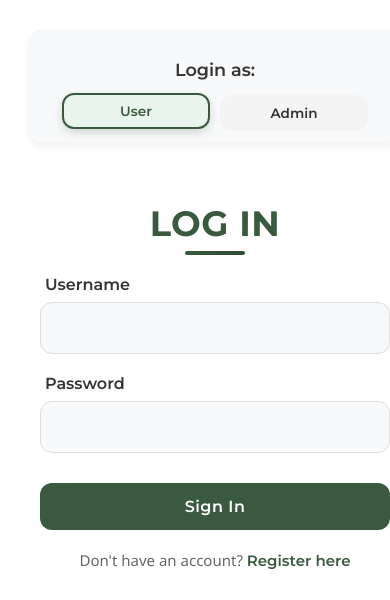
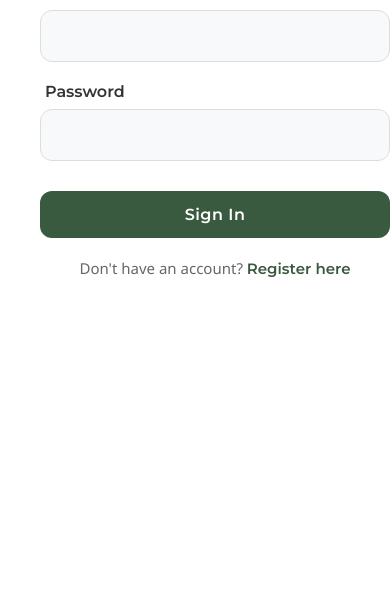
Before and after one commit to Jhaykeeh/CSIT327-G2-MyRelief, a Django app: page / in a window 390 px wide. Shown: the part 484-1084 px from the top of the page. After the commit the page ends 761 px from the top, so only its background shows below. Run offline with Django 5.2, Linux system fonts and the light colour scheme.

Commit message:
Removed role selector from login page

```diff
--- a/register/templates/login.html
+++ b/register/templates/login.html
@@ -6,7 +6,6 @@
   <title>MyRelief Login</title>
   <link href="https://fonts.googleapis.com/css2?family=Raleway:wght@400;500;600;700;800&family=Montserrat:wght@400;500;600;700;800&display=swap" rel="stylesheet">
   <style>
-    /* --- Body Styling --- */
     body {
       margin: 0;
       padding: 0;
@@ -18,7 +17,6 @@
       font-family: 'Segoe UI', Tahoma, Geneva, Verdana, sans-serif;
     }
 
-    /* --- Full Split Layout --- */
     .login-container {
       display: flex;
       width: 100%;
@@ -26,7 +24,6 @@
       overflow: hidden;
     }
 
-    /* LEFT SIDE */
     .left-side {
       flex: 1;
       background-image: url('https://t4.ftcdn.net/jpg/04/80/07/21/360_F_480072179_z17gw2gvY8AJfAnzIlT37YCrX8ehdjpJ.jpg');
@@ -62,9 +59,6 @@
       text-shadow: 2px 2px 8px rgba(0, 0, 0, 0.7);
     }
 
-
-
-    /* RIGHT SIDE */
     .right-side {
       flex: 1;
       padding: 50px;
@@ -76,13 +70,12 @@
       text-align: center;
     }
 
-    /* Heading with custom font */
     .right-side h2 {
       font-size: 2.8rem;
       font-family: 'Montserrat', sans-serif;
       font-weight: 700;
       margin-bottom: 30px;
-      color: #3A5A40; /* Dark Green */
+      color: #3A5A40;
       letter-spacing: 0.5px;
       text-transform: uppercase;
       position: relative;
@@ -100,72 +93,6 @@
       border-radius: 2px;
     }
 
-    /* Role Selector Section - Made more compact */
-    .role-select {
-      width: 70%;
-      max-width: 350px;
-      margin-bottom: 30px;
-      padding: 12px;
-      background: #f8f9fa;
-      border-radius: 15px;
-      text-align: center;
-      box-shadow: 0 4px 6px rgba(0, 0, 0, 0.05);
-    }
-
-    .role-select h3 {
-      font-size: 1.1rem;
-      font-family: 'Montserrat', sans-serif;
-      font-weight: 600;
-      margin-bottom: 15px;
-      color: #333;
-    }
-
-    .role-options {
-      display: flex;
-      justify-content: center;
-      gap: 10px;
-    }
-
-    .role-option {
-      flex: 1;
-      max-width: 120px;
-      padding: 10px 15px;
-      background: #f4f4f4;
-      border-radius: 12px;
-      text-align: center;
-      cursor: pointer;
-      font-weight: 600;
-      transition: all 0.3s ease;
-      opacity: 0.8;
-      border: 2px solid transparent;
-      font-size: 0.9rem;
-      font-family: 'Montserrat', sans-serif;
-    }
-
-    .role-option.selected {
-      border-color: #3A5A40;
-      background-color: #e9f5ec;
-      color: #3A5A40;
-      opacity: 1;
-      transform: translateY(-2px);
-      box-shadow: 0 4px 8px rgba(58, 90, 64, 0.2);
-    }
-
-    .role-option.admin-selected {
-      border-color: #007bff;
-      background-color: #cce5ff;
-      color: #007bff;
-      opacity: 1;
-      transform: translateY(-2px);
-      box-shadow: 0 4px 8px rgba(0, 123, 255, 0.2);
-    }
-
-    .role-option:hover {
-      background: #f0f0f0;
-      transform: translateY(-1px);
-    }
-
-    /* Form Styling */
     .login-form {
       width: 70%;
       max-width: 350px;
@@ -205,7 +132,6 @@
       box-shadow: 0 0 0 3px rgba(58, 90, 64, 0.1);
     }
 
-    /* Sign In Button Styling */
     .btn {
       width: 100%;
       padding: 14px;
@@ -226,10 +152,6 @@
       background-color: #2C4A32;
       transform: translateY(-2px);
       box-shadow: 0 6px 12px rgba(44, 74, 50, 0.2);
-    }
-
-    .btn:active {
-      transform: translateY(0);
     }
 
     .signup-link {
@@ -265,7 +187,6 @@
       font-family: 'Segoe UI', Tahoma, Geneva, Verdana, sans-serif;
     }
 
-    /* Responsive adjustments */
     @media (max-width: 1024px) {
       .login-container {
         flex-direction: column;
@@ -281,82 +202,31 @@
         padding: 40px 20px;
       }
 
-      .left-side p {
-        font-size: 2.5rem;
-      }
-
-      .left-side h1 {
-        font-size: 3.5rem;
-      }
-
-      .role-select, .login-form {
-        width: 80%;
-      }
-
-      .half-circle {
-        top: -80px;
-        right: -80px;
-        width: 250px;
-        height: 250px;
-      }
+      .left-side p { font-size: 2.5rem; }
+      .left-side h1 { font-size: 3.5rem; }
+      .login-form { width: 80%; }
     }
 
     @media (max-width: 480px) {
-      .right-side {
-        padding: 30px 20px;
-      }
-
-      .role-select, .login-form {
-        width: 90%;
-      }
-
-      .role-option {
-        padding: 8px 12px;
-        font-size: 0.85rem;
-      }
-
-      .right-side h2 {
-        font-size: 2.2rem;
-      }
-
-      .half-circle {
-        top: -60px;
-        right: -60px;
-        width: 200px;
-        height: 200px;
-      }
+      .right-side { padding: 30px 20px; }
+      .login-form { width: 90%; }
+      .right-side h2 { font-size: 2.2rem; }
     }
   </style>
 </head>
 
 <body>
-
   <div class="login-container">
-    <!-- LEFT SIDE -->
     <div class="left-side">
       <p>Welcome to</p>
       <h1>MyRelief!</h1>
-      <div class="half-circle"></div>
     </div>
 
-    <!-- RIGHT SIDE -->
     <div class="right-side">
-      <!-- ROLE SELECTOR -->
-      <div class="role-select">
-        <h3>Login as:</h3>
-        <div class="role-options">
-          <div class="role-option selected" data-role="User">User</div>
-          <div class="role-option" data-role="Admin">Admin</div>
-        </div>
-      </div>
-
       <h2>Log In</h2>
 
       <form method="POST" action="{% url 'login' %}" class="login-form">
         {% csrf_token %}
-
-        <!-- Hidden field to store the selected role -->
-        <input type="hidden" id="roleInput" name="role" value="User">
 
         <div class="form-group">
           <label for="username">Username</label>
@@ -380,31 +250,7 @@
         </div>
         {% endif %}
       </form>
-
     </div>
   </div>
-
-  <script>
-    // Handle selecting the role
-    const options = document.querySelectorAll('.role-option');
-    const roleInput = document.getElementById('roleInput');
-
-    options.forEach(option => {
-      option.addEventListener('click', () => {
-
-        // Remove previous highlight
-        options.forEach(opt => {
-          opt.classList.remove('selected', 'admin-selected');
-        });
-
-        // Highlight selected role
-        option.classList.add(option.dataset.role === 'Admin' ? 'admin-selected' : 'selected');
-
-        // Set hidden input value
-        roleInput.value = option.dataset.role;
-      });
-    });
-  </script>
-
 </body>
 </html>
```
